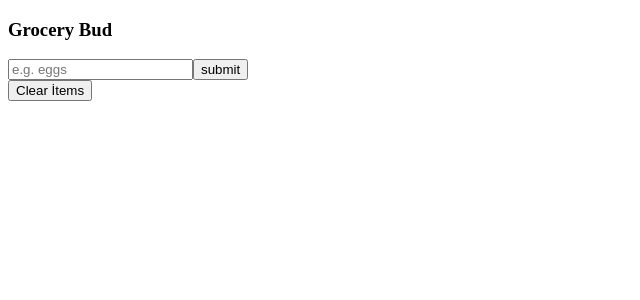
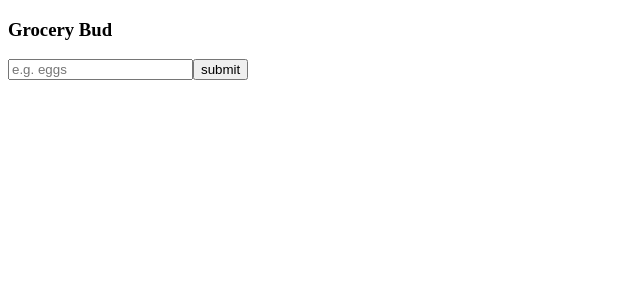
Before and after one commit to mslmyrtd/BasicReactProject, a React (Create React App) app in the folder grocerybud/: page / in a window 1280 px wide. Shown: the top 300 px of the page, without its empty margins (0-640 px from the left). Built offline with nearby package versions, Linux system fonts and the light colour scheme; the HTML template or start-up script is replaced by a standard one.

Commit message:
condition added

```diff
--- a/grocerybud/src/App.js
+++ b/grocerybud/src/App.js
@@ -41,10 +41,13 @@ function App() {
           </button>
         </div>
       </form>
-      <div className='grocery-container'>
-        <List items={list} />
-        {list.length >= 0 && <button className='clear-btn'>Clear İtems</button>}
-      </div>
+
+      {list.length > 0 && (
+        <div className='grocery-container'>
+          <List items={list} />
+          <button className='clear-btn'>Clear İtems</button>{' '}
+        </div>
+      )}
     </section>
   )
 }
```
